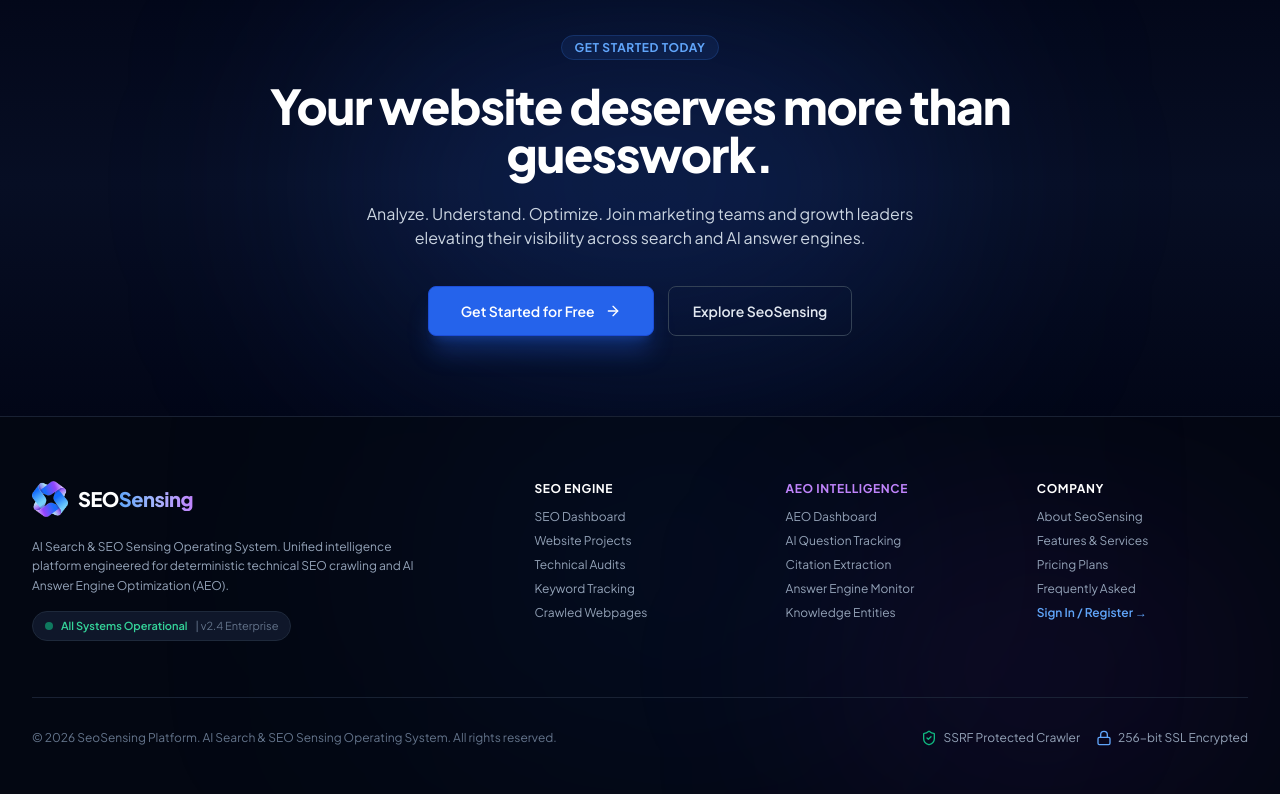
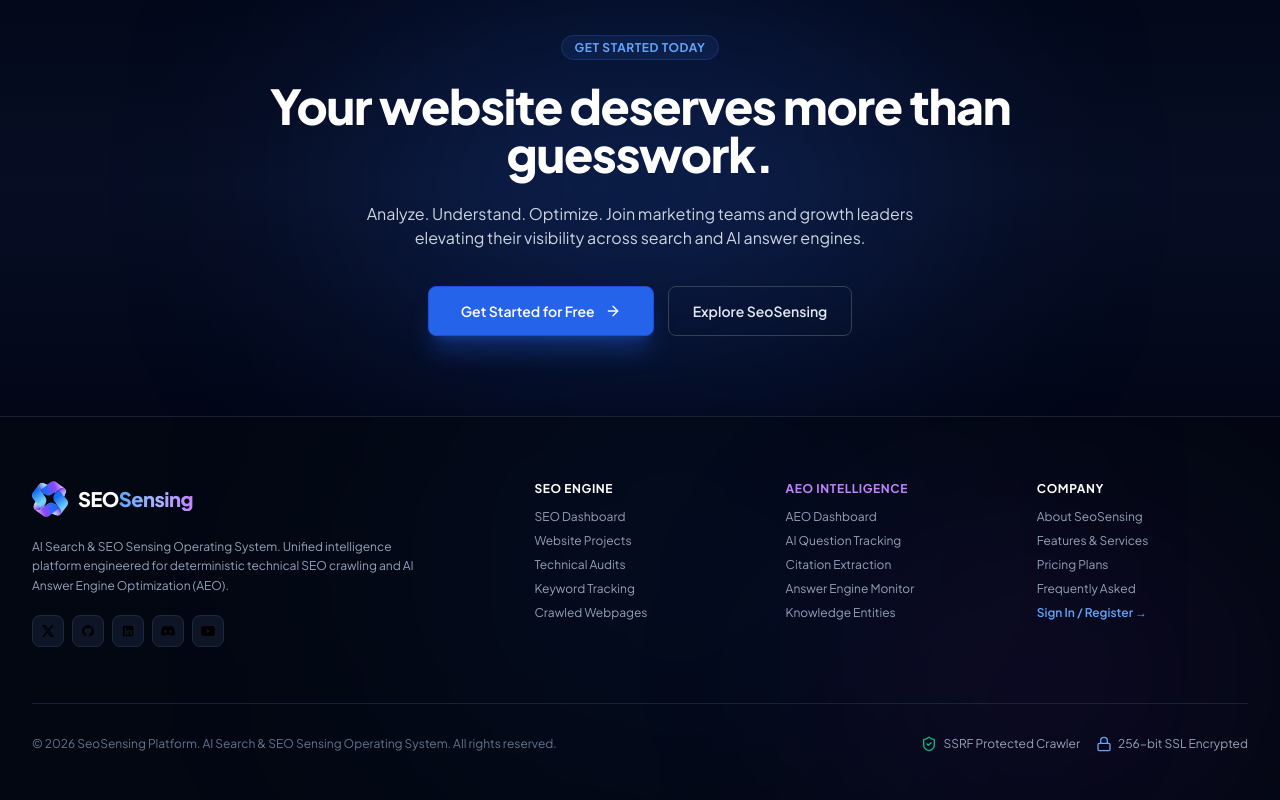
Before and after one commit to MdSaifAliFG/DMOS--SEO-AEO-Optimizer, a Next.js app in the folder frontend/: page / in a window 1280 px wide. Shown: the part 4801-5601 px from the top of the page. Built offline with nearby package versions, Linux system fonts and the light colour scheme.

Commit message:
feat: add social media icons to landing footer

```diff
--- a/frontend/src/components/landing/LandingFooter.tsx
+++ b/frontend/src/components/landing/LandingFooter.tsx
@@ -29,11 +29,63 @@
               AI Search & SEO Sensing Operating System. Unified intelligence platform engineered for deterministic technical SEO crawling and AI Answer Engine Optimization (AEO).
             </p>
 
-            {/* System Status Pill */}
-            <div className="inline-flex items-center gap-2 px-3 py-1.5 rounded-full bg-slate-900 border border-slate-800 text-[11px] text-slate-300">
-              <span className="w-2 h-2 rounded-full bg-emerald-500 animate-pulse" />
-              <span className="font-semibold text-emerald-400">All Systems Operational</span>
-              <span className="text-slate-500">| v2.4 Enterprise</span>
+            {/* Social Media Links */}
+            <div className="flex items-center gap-2 pt-1">
+              <a
+                href="https://twitter.com"
+                target="_blank"
+                rel="noreferrer"
+                aria-label="X (formerly Twitter)"
+                className="w-8 h-8 rounded-lg bg-slate-900/90 border border-slate-800 flex items-center justify-center text-slate-400 hover:text-white hover:border-slate-700 hover:bg-slate-800 transition-all hover:scale-105"
+              >
+                <svg className="w-3.5 h-3.5 fill-currentColor" viewBox="0 0 24 24">
+                  <path d="M18.244 2.25h3.308l-7.227 8.26 8.502 11.24H16.17l-5.214-6.817L4.99 21.75H1.68l7.73-8.835L1.254 2.25H8.08l4.713 6.231zm-1.161 17.52h1.833L7.084 4.126H5.117z"/>
+                </svg>
+              </a>
+              <a
+                href="https://github.com"
+                target="_blank"
+                rel="noreferrer"
+                aria-label="GitHub"
+                className="w-8 h-8 rounded-lg bg-slate-900/90 border border-slate-800 flex items-center justify-center text-slate-400 hover:text-white hover:border-slate-700 hover:bg-slate-800 transition-all hover:scale-105"
+              >
+                <svg className="w-3.5 h-3.5 fill-currentColor" viewBox="0 0 24 24">
+                  <path fillRule="evenodd" clipRule="evenodd" d="M12 2C6.477 2 2 6.484 2 12.017c0 4.425 2.865 8.18 6.839 9.504.5.092.682-.217.682-.483 0-.237-.008-.868-.013-1.703-2.782.605-3.369-1.343-3.369-1.343-.454-1.158-1.11-1.466-1.11-1.466-.908-.62.069-.608.069-.608 1.003.07 1.53 1.032 1.53 1.032.892 1.53 2.341 1.088 2.91.832.092-.647.35-1.088.636-1.338-2.22-.253-4.555-1.113-4.555-4.951 0-1.093.39-1.988 1.029-2.688-.103-.253-.446-1.272.098-2.65 0 0 .84-.27 2.75 1.026A9.564 9.564 0 0112 6.844c.85.004 1.705.115 2.504.337 1.909-1.296 2.747-1.027 2.747-1.027.546 1.379.202 2.398.1 2.651.64.7 1.028 1.595 1.028 2.688 0 3.848-2.339 4.695-4.566 4.943.359.309.678.92.678 1.855 0 1.338-.012 2.419-.012 2.747 0 .268.18.58.688.482A10.019 10.019 0 0022 12.017C22 6.484 17.522 2 12 2z"/>
+                </svg>
+              </a>
+              <a
+                href="https://linkedin.com"
+                target="_blank"
+                rel="noreferrer"
+                aria-label="LinkedIn"
+                className="w-8 h-8 rounded-lg bg-slate-900/90 border border-slate-800 flex items-center justify-center text-slate-400 hover:text-white hover:border-slate-700 hover:bg-slate-800 transition-all hover:scale-105"
+              >
+                <svg className="w-3.5 h-3.5 fill-currentColor" viewBox="0 0 24 24">
+                  <path d="M19 3a2 2 0 0 1 2 2v14a2 2 0 0 1-2 2H5a2 2 0 0 1-2-2V5a2 2 0 0 1 2-2h14m-.5 15.5v-5.3a3.26 3.26 0 0 0-3.26-3.26c-.85 0-1.84.52-2.28 1.3v-1.11h-2.79v8.37h2.79v-4.93c0-.77.62-1.4 1.39-1.4a1.4 1.4 0 0 1 1.4 1.4v4.93h2.75M6.46 10.9v8.37H9.2V10.9H6.46M7.83 6.55a1.6 1.6 0 1 0 0 3.2 1.6 1.6 0 0 0 0-3.2z"/>
+                </svg>
+              </a>
+              <a
+                href="https://discord.com"
+                target="_blank"
+                rel="noreferrer"
+                aria-label="Discord"
+                className="w-8 h-8 rounded-lg bg-slate-900/90 border border-slate-800 flex items-center justify-center text-slate-400 hover:text-white hover:border-slate-700 hover:bg-slate-800 transition-all hover:scale-105"
+              >
+                <svg className="w-3.5 h-3.5 fill-currentColor" viewBox="0 0 24 24">
+                  <path d="M20.317 4.37a19.791 19.791 0 0 0-4.885-1.515.074.074 0 0 0-.079.037c-.21.375-.444.864-.608 1.25a18.27 18.27 0 0 0-5.487 0 12.64 12.64 0 0 0-.617-1.25.077.077 0 0 0-.079-.037A19.736 19.736 0 0 0 3.677 4.37a.07.07 0 0 0-.032.027C.533 9.046-.32 13.58.099 18.057a.082.082 0 0 0 .031.057 19.9 19.9 0 0 0 5.993 3.03.078.078 0 0 0 .084-.028c.462-.63.874-1.295 1.226-1.994.021-.041.001-.09-.041-.106a13.107 13.107 0 0 1-1.872-.892.077.077 0 0 1-.008-.128 10.2 10.2 0 0 0 .372-.292.074.074 0 0 1 .077-.01c3.929 1.793 8.18 1.793 12.061 0a.074.074 0 0 1 .078.01c.12.098.246.198.373.292a.077.077 0 0 1-.006.127 12.299 12.299 0 0 1-1.873.893.077.077 0 0 0-.041.107c.36.698.772 1.362 1.225 1.993a.076.076 0 0 0 .084.028 19.839 19.839 0 0 0 6.002-3.03.077.077 0 0 0 .032-.054c.5-5.177-.838-9.674-3.549-13.66a.061.061 0 0 0-.031-.028zM8.02 15.33c-1.183 0-2.157-1.085-2.157-2.419 0-1.333.956-2.419 2.157-2.419 1.21 0 2.176 1.096 2.157 2.42 0 1.333-.956 2.418-2.157 2.418zm7.975 0c-1.183 0-2.157-1.085-2.157-2.419 0-1.333.955-2.419 2.157-2.419 1.21 0 2.176 1.096 2.157 2.42 0 1.333-.946 2.418-2.157 2.418z"/>
+                </svg>
+              </a>
+              <a
+                href="https://youtube.com"
+                target="_blank"
+                rel="noreferrer"
+                aria-label="YouTube"
+                className="w-8 h-8 rounded-lg bg-slate-900/90 border border-slate-800 flex items-center justify-center text-slate-400 hover:text-white hover:border-slate-700 hover:bg-slate-800 transition-all hover:scale-105"
+              >
+                <svg className="w-3.5 h-3.5 fill-currentColor" viewBox="0 0 24 24">
+                  <path d="M23.498 6.186a3.016 3.016 0 0 0-2.122-2.136C19.505 3.545 12 3.545 12 3.545s-7.505 0-9.377.505A3.017 3.017 0 0 0 .502 6.186C0 8.07 0 12 0 12s0 3.93.502 5.814a3.016 3.016 0 0 0 2.122 2.136c1.871.505 9.376.505 9.376.505s7.505 0 9.377-.505a3.015 3.015 0 0 0 2.122-2.136C24 15.93 24 12 24 12s0-3.93-.502-5.814zM9.545 15.568V8.432L15.818 12l-6.273 3.568z"/>
+                </svg>
+              </a>
             </div>
           </div>
 
```
Also changed, not shown: 1 other file (tests, documents, lock files or other folders).
